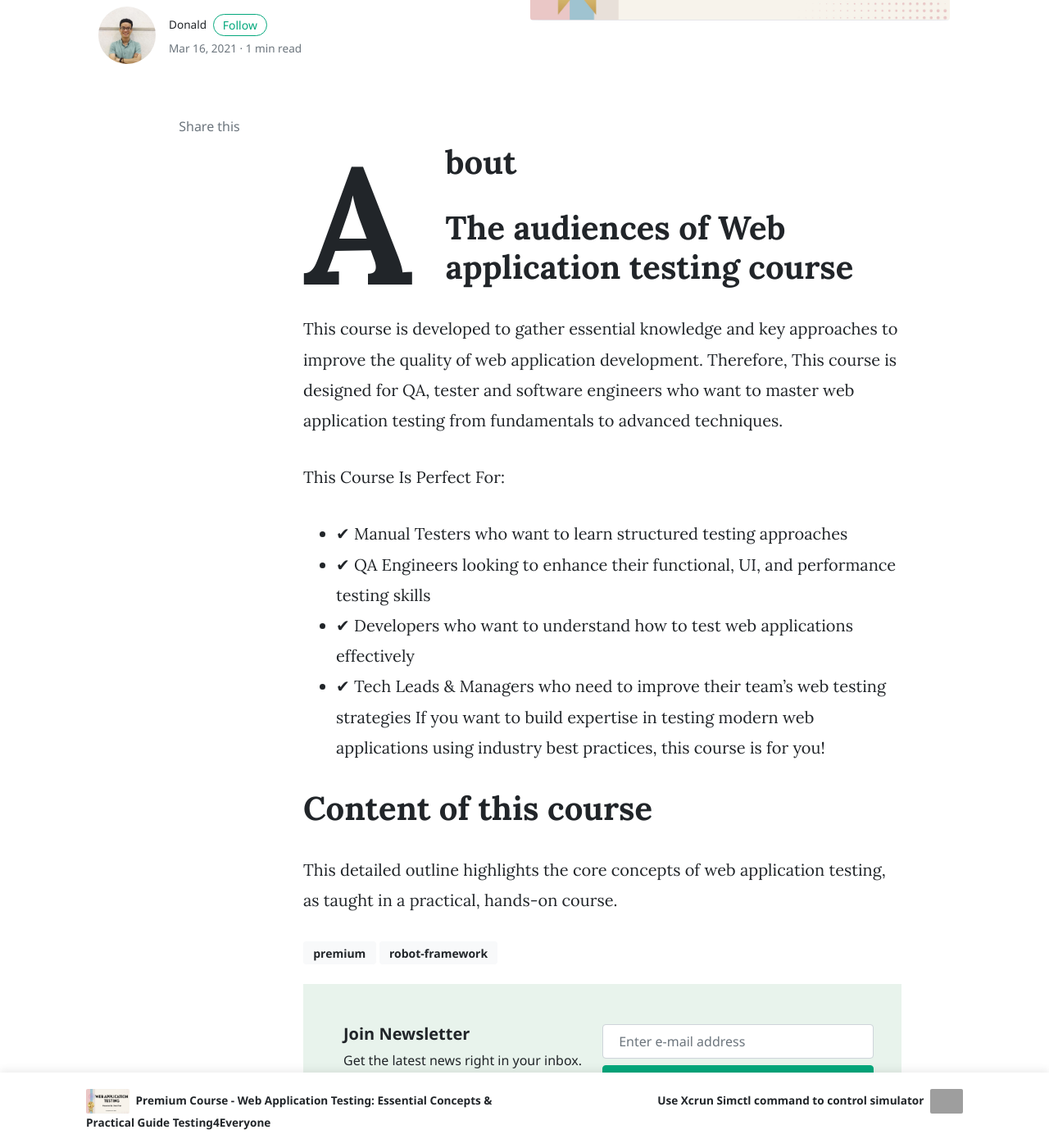
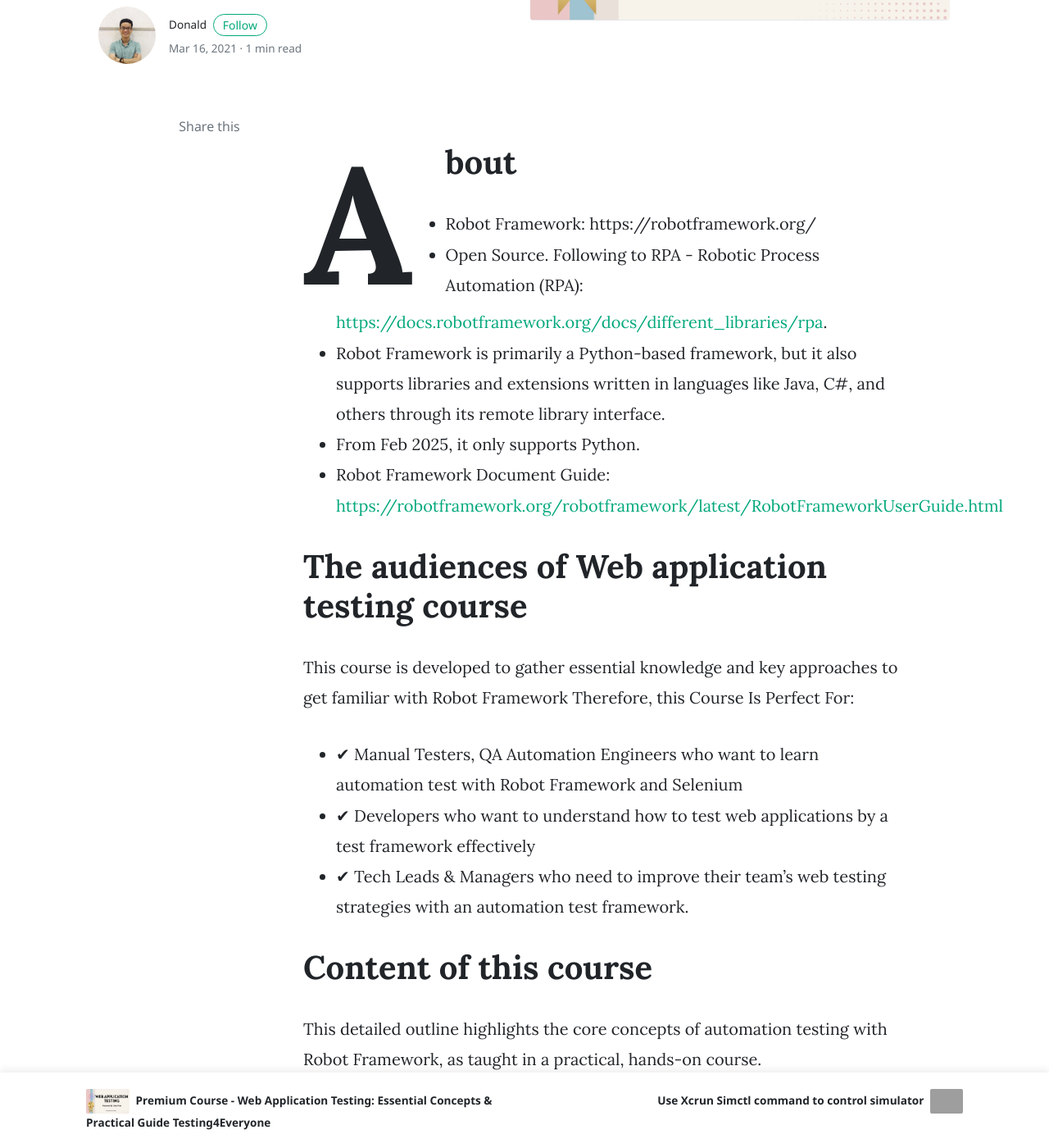
Before and after one commit to josdoaitran/josdoaitran.github.io, a Jekyll site: the page built from _posts/2021/2021-03-16-unofficial-robot-framework-web-automation-testing.md, in a window 1280 px wide and 1400 px high, scrolled down 442 px. Shown: the whole window at 82% size. Built offline with Jekyll 4.4.1, drawn with Linux system fonts in a browser that asks for light colours; nearby versions of some CDN libraries; comment, search, counter and statistics services are not loaded; grey boxes are pictures that could not be loaded.

Commit message:
update contents robot framework

```diff
--- a/_posts/2021/2021-03-16-unofficial-robot-framework-web-automation-testing.md
+++ b/_posts/2021/2021-03-16-unofficial-robot-framework-web-automation-testing.md
@@ -8,19 +8,18 @@
 ---
 
 # About
-
+- Robot Framework: https://robotframework.org/
+- Open Source. Following to RPA - Robotic Process Automation (RPA): [https://docs.robotframework.org/docs/different_libraries/rpa](https://docs.robotframework.org/docs/different_libraries/rpa).
+- Robot Framework is primarily a Python-based framework, but it also supports libraries and extensions written in languages like Java, C#, and others through its remote library interface.
+- From Feb 2025, it only supports Python.
+- Robot Framework Document Guide: [https://robotframework.org/robotframework/latest/RobotFrameworkUserGuide.html](https://robotframework.org/robotframework/latest/RobotFrameworkUserGuide.html)
 
 # The audiences of Web application testing course
-This course is developed to gather essential knowledge and key approaches to improve the quality of web application development.
-Therefore, This course is designed for QA, tester and software engineers who want to master web application testing from fundamentals to advanced techniques.
-
-This Course Is Perfect For:
-
-- ✔ Manual Testers who want to learn structured testing approaches
-- ✔ QA Engineers looking to enhance their functional, UI, and performance testing skills
-- ✔ Developers who want to understand how to test web applications effectively
-- ✔ Tech Leads & Managers who need to improve their team’s web testing strategies
-If you want to build expertise in testing modern web applications using industry best practices, this course is for you!
+This course is developed to gather essential knowledge and key approaches to get familiar with Robot Framework
+Therefore, this Course Is Perfect For:
+- ✔ Manual Testers, QA Automation Engineers who want to learn automation test with Robot Framework and Selenium
+- ✔ Developers who want to understand how to test web applications by a test framework effectively
+- ✔ Tech Leads & Managers who need to improve their team’s web testing strategies with an automation test framework.
 
 # Content of this course
-This detailed outline highlights the core concepts of web application testing, as taught in a practical, hands-on course.
+This detailed outline highlights the core concepts of automation testing with Robot Framework, as taught in a practical, hands-on course.
```
